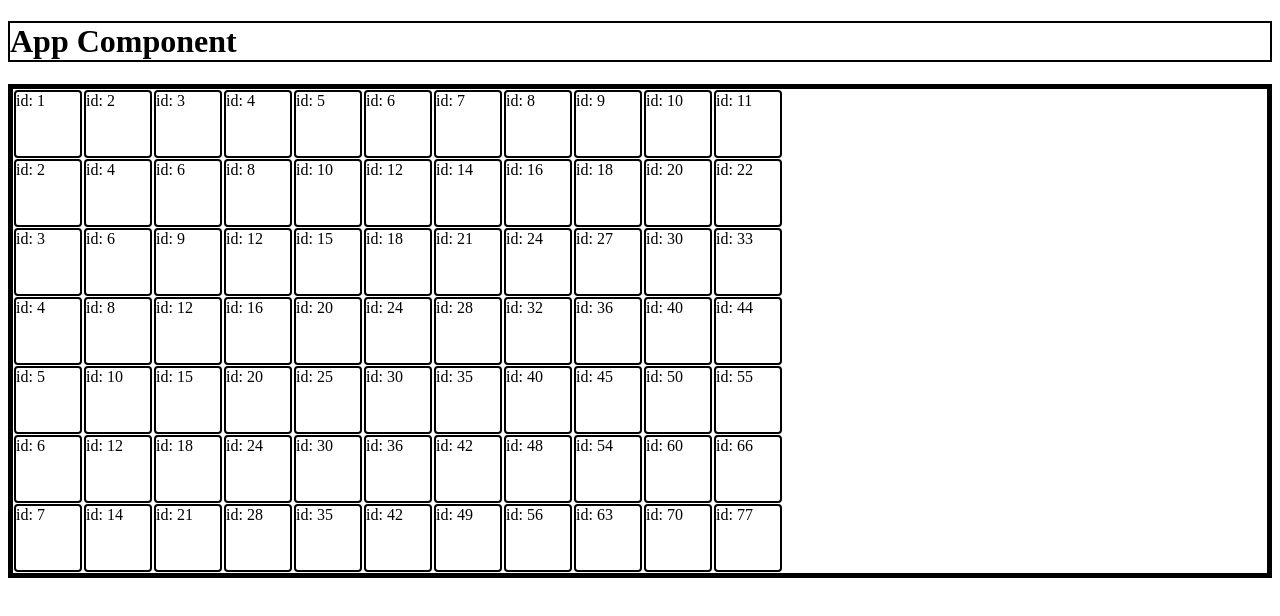
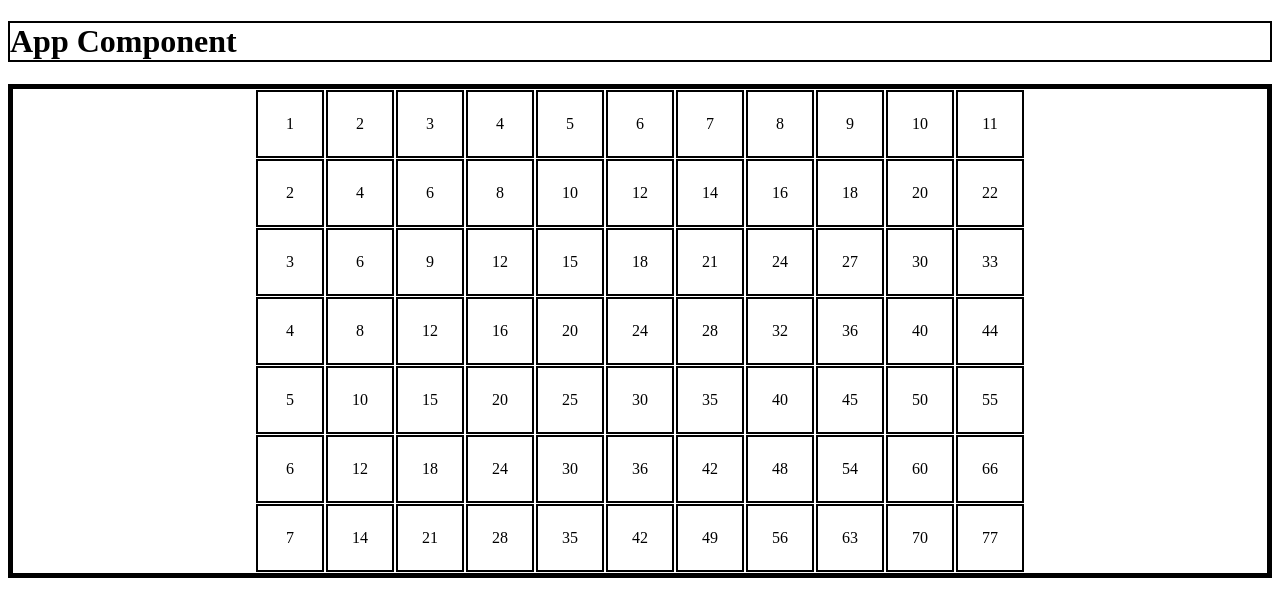
Before and after one commit to garethwilliams90/pathfinding, a React (Create React App) app in the folder pathfinding/: page / in a window 1280 px wide. Shown: the top 616 px of the page. Built offline with nearby package versions, Linux system fonts and the light colour scheme.

Commit message:
Start and end can be set on clicks

```diff
--- a/pathfinding/src/App.js
+++ b/pathfinding/src/App.js
@@ -6,45 +6,67 @@ import './style.css'
 
 
 export default function App() {
+    const ROWS = 7
+    const COLS = 11
+
     const [nodes, setNodes] = useState([])
     const [startClicked, setStartClicked] = useState(false)
     const [endClicked, setEndClicked] = useState(false)
 
-    const ROWS = 7
-    const COLS = 11
 
     // On first render --> create 2D array of nodes
     useEffect(() => {
-        for(let col = 0; col < COLS; col++) {
+        for(let col = 1; col < COLS+1; col++) {
             const currentRow = []
-            for (let row = 0; row < ROWS; row++) {
-                currentRow.push([])
+            for (let row = 1; row < ROWS+1; row++) {
+                const currentNode = {
+                    col,
+                    row,
+                    id: (row) * (col),
+                    isStart: null,
+                    isEnd: null,
+                }
+                currentRow.push(currentNode)
             }
             setNodes(prevState => [...prevState, currentRow])
         }
     }, [])
 
 
-    function toggleStartClicked() {
-        setStartClicked(true)
-        console.log("STart node clicked....")
-        Node.setStartClicked(true)
-    }
+   function handleClick(node) {
+        if (!startClicked) {
+            console.log(`Setting start at ${node.id}`)
+            node.isStart = true
+            setStartClicked(prevState => !prevState)
+        }
+        else if (startClicked) {
+            console.log(`Setting end at ${node.id}`)
+            node.isEnd = true
+            setEndClicked(true)
+        }
+   }
+
+
 
     console.log(nodes)
 
     const nodeElements = nodes.map((row, rowIdx) => {
         return (
             <div key={rowIdx}>
-                {row.map((node, nodeIdx) =>
-                <Node
-                    key={nodeIdx}
-                    col={rowIdx}
-                    row={nodeIdx}
-                    id={nodeIdx}
-
-                >
-                </Node>)}
+                {row.map((node, nodeIdx) => {
+                    const {isStart, isEnd} = node
+                    return (
+                        <Node
+                            key={nodeIdx}
+                            col={rowIdx}
+                            row={nodeIdx}
+                            id={(rowIdx+1) * (nodeIdx+1)}
+                            isStart={isStart}
+                            isEnd={isEnd}
+                            handleClick={() => handleClick(node)}
+                        >{rowIdx+1 * nodeIdx+1}</Node>)
+                    })
+                }
             </div>
         )
     })
--- a/pathfinding/src/Node.css
+++ b/pathfinding/src/Node.css
@@ -1,6 +1,6 @@
 .node {
     border: 2px solid black;
-    border-radius: 4px;
+    border-radius: 0px;
 
     margin: 1px;
 
@@ -9,4 +9,8 @@
 
     width: 4rem;
     height: 4rem;
+
+    align-items: center;
+    text-align: center;
+    justify-content: center;
 }
--- a/pathfinding/src/Node.js
+++ b/pathfinding/src/Node.js
@@ -1,7 +1,9 @@
-import React, {useState} from 'react'
+import React, {useEffect, useState} from 'react'
 import './Node.css'
 
 export default function Node(props) {
+    const [startClicked, setStartClicked] = useState(false)
+    const [endClicked, setEndClicked] = useState(false)
 
     // Node is an object with the following properties
     const [node, setNode] = useState({
@@ -9,8 +11,8 @@ export default function Node(props) {
         col: props.col,
         id: (props.row+1) * (props.col+1),
 
-        isStartNode: false,
-        isEndNode: false,
+        isStart: false,
+        isEnd: false,
         isWallNode: false,
         isCurrentNode: false,
 
@@ -20,7 +22,7 @@ export default function Node(props) {
 
 
     const styles = {
-        backgroundColor: node.isStartNode ? "green" : node.isEndNode ? "red" : "white"
+        backgroundColor: props.isStart ? "green" : props.isEnd ? "red" : "white"
     }
 
 
@@ -35,13 +37,44 @@ export default function Node(props) {
         })
     }
 
+    function handleClick() {
+        if (!startClicked && !endClicked) {
+            console.log("Setting start node...")
+            console.log(`Start: ${node.id}`)
+
+            setStartClicked(true)
+            setNode(prevState => {
+                return {
+                    ...prevState,
+                    isStartNode: !prevState.isStartNode
+                }
+            })
+        }
+        else if (startClicked && !endClicked) {
+            // setting end node
+            console.log("Setting end node...")
+            console.log(`End: ${node.id}`)
+
+            setEndClicked(true)
+            setNode(prevState => {
+                return {
+                    ...prevState,
+                    isEndNode: !prevState.isEndNode
+                }
+            })
+        }
+
+    }
+
+
+
     return (
         <div
             className='node'
             style={styles}
-            onClick={toggleStartNode}
+            onClick={props.handleClick}
         >
-            {`id: ${node.id}`}
+            {`${node.id}`}
         </div>
     )
 }
--- a/pathfinding/src/style.css
+++ b/pathfinding/src/style.css
@@ -1,8 +1,8 @@
 .grid {
     position: relative;
     display: flex;
-
-
+    align-items: center;
+    justify-content: center;
 
     border: 5px solid black;
 }
```
